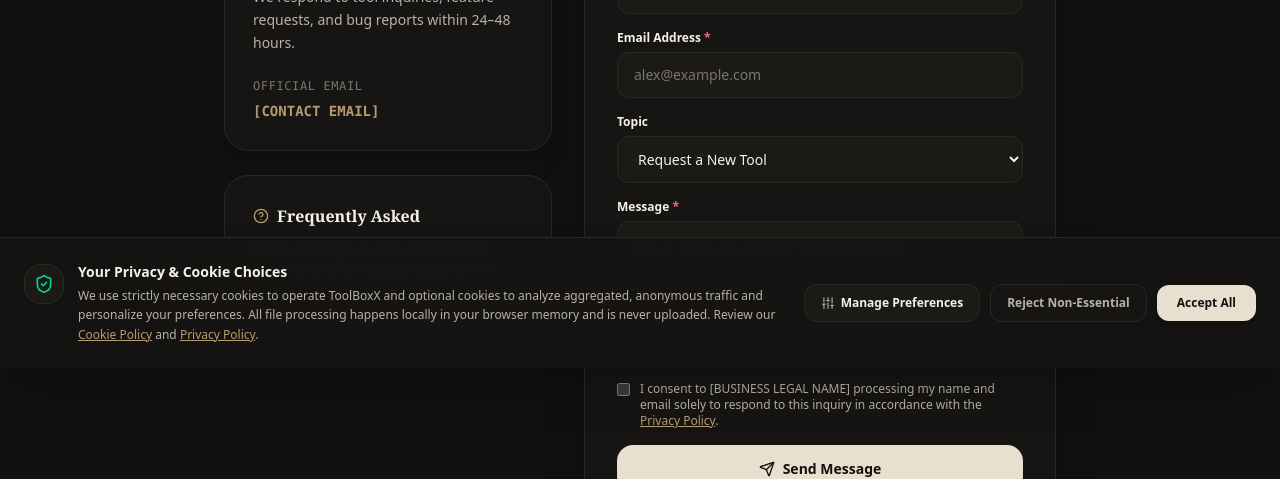
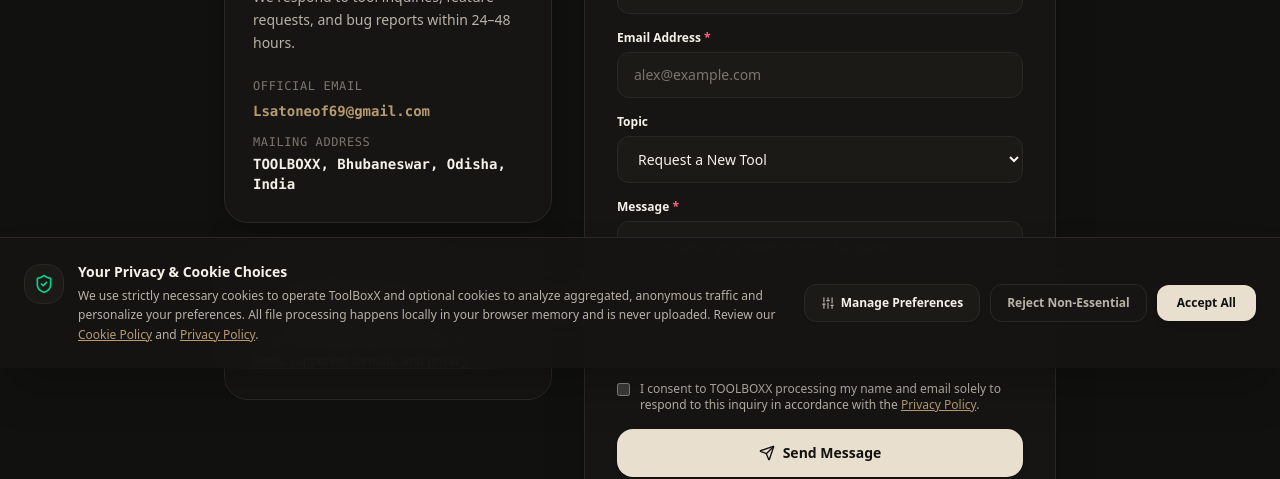
Before and after one commit to aariya11/tools, a React (Vite) app: page /contact in a window 1280 px wide. Shown: the part 432-911 px from the top of the page. Built offline with nearby package versions, Linux system fonts and the light colour scheme; no server answers.

Commit message:
feat(legal): populate business details for TOOLBOXX (Bhubaneswar, Odisha) and contact email

```diff
--- a/src/pages/ContactPage.tsx
+++ b/src/pages/ContactPage.tsx
@@ -80,16 +80,26 @@
             <p className="text-xs sm:text-sm text-[var(--c-muted)] leading-relaxed font-normal">
               We respond to tool inquiries, feature requests, and bug reports within 24–48 hours.
             </p>
-            <div className="pt-2">
+            <div className="pt-2 space-y-3">
+              <div>
                 <span className="text-xs font-mono text-[var(--c-subtle)] uppercase tracking-wider block mb-1">
                   Official Email
                 </span>
                 <a
-                href="mailto:[CONTACT EMAIL]"
+                  href="mailto:Lsatoneof69@gmail.com"
                   className="text-sm font-semibold text-[var(--c-gold)] hover:text-[var(--c-accent)] transition-colors font-mono"
                 >
-                [CONTACT EMAIL]
+                  Lsatoneof69@gmail.com
                 </a>
+              </div>
+              <div>
+                <span className="text-xs font-mono text-[var(--c-subtle)] uppercase tracking-wider block mb-1">
+                  Mailing Address
+                </span>
+                <p className="text-sm font-semibold text-[var(--c-text)] font-mono">
+                  TOOLBOXX, Bhubaneswar, Odisha, India
+                </p>
+              </div>
             </div>
           </div>
 
@@ -216,7 +226,7 @@
                       className="mt-0.5 rounded border-[var(--c-border)] text-[var(--c-gold)] focus:ring-[var(--c-gold)]"
                     />
                     <span>
-                      I consent to [BUSINESS LEGAL NAME] processing my name and email solely to respond to this inquiry in accordance with the{' '}
+                      I consent to TOOLBOXX processing my name and email solely to respond to this inquiry in accordance with the{' '}
                       <a href="/privacy" className="text-[var(--c-gold)] underline hover:text-[var(--c-accent)]">
                         Privacy Policy
                       </a>
--- a/src/pages/CookiePolicyPage.tsx
+++ b/src/pages/CookiePolicyPage.tsx
@@ -85,7 +85,7 @@
             <div className="p-5 rounded-2xl bg-[var(--c-card)] border border-[var(--c-border)] space-y-2">
               <span className="font-bold text-[var(--c-text)] text-sm block">Analytics Cookies (Consent-Gated)</span>
               <p className="text-[var(--c-muted)] leading-relaxed">
-                When enabled by you, anonymous aggregate usage metrics are evaluated via [ANALYTICS PROVIDER] solely to improve platform stability, page load speed, and user experience. No personal identifiers or document contents are collected.
+                When enabled by you, anonymous aggregate usage metrics are evaluated via privacy-focused aggregate telemetry solely to improve platform stability, page load speed, and user experience. No personal identifiers or document contents are collected.
               </p>
             </div>
 
@@ -112,7 +112,7 @@
             4. Inquiries & Data Privacy Officer
           </h2>
           <p>
-            For questions about our cookie architecture or telemetry policies, contact [BUSINESS LEGAL NAME] at <a href="mailto:[CONTACT EMAIL]" className="text-[var(--c-gold)] font-mono underline">[CONTACT EMAIL]</a>.
+            For questions about our cookie architecture or telemetry policies, contact TOOLBOXX at <a href="mailto:Lsatoneof69@gmail.com" className="text-[var(--c-gold)] font-mono underline">Lsatoneof69@gmail.com</a>.
           </p>
         </section>
       </div>
--- a/src/pages/DisclaimerPage.tsx
+++ b/src/pages/DisclaimerPage.tsx
@@ -60,7 +60,7 @@
             4. Limitation of Liability
           </h2>
           <p>
-            In no event shall [BUSINESS LEGAL NAME], its creators, contributors, or infrastructure providers be liable for any direct, indirect, incidental, special, consequential, or punitive damages resulting from the use or inability to use the platform, including but not limited to file loss, corrupted outputs, or operational interruptions.
+            In no event shall TOOLBOXX, its creators, contributors, or infrastructure providers be liable for any direct, indirect, incidental, special, consequential, or punitive damages resulting from the use or inability to use the platform, including but not limited to file loss, corrupted outputs, or operational interruptions.
           </p>
         </section>
 
@@ -69,7 +69,7 @@
             5. Inquiries
           </h2>
           <p>
-            Questions regarding tool calculations or technical disclaimers may be addressed to [BUSINESS LEGAL NAME] at <a href="mailto:[CONTACT EMAIL]" className="text-[var(--c-gold)] font-mono underline">[CONTACT EMAIL]</a>.
+            Questions regarding tool calculations or technical disclaimers may be addressed to TOOLBOXX at <a href="mailto:Lsatoneof69@gmail.com" className="text-[var(--c-gold)] font-mono underline">Lsatoneof69@gmail.com</a>.
           </p>
         </section>
       </div>
--- a/src/pages/DmcaPage.tsx
+++ b/src/pages/DmcaPage.tsx
@@ -61,13 +61,13 @@
             3. Designated DMCA Agent Contact Information
           </h2>
           <p>
-            Notices of copyright infringement should be transmitted to the Designated Agent for [BUSINESS LEGAL NAME]:
+            Notices of copyright infringement should be transmitted to the Designated Agent for TOOLBOXX:
           </p>
           <ul className="space-y-1.5 list-none font-mono text-xs sm:text-sm text-[var(--c-text)] bg-[var(--c-card)] p-4 rounded-xl border border-[var(--c-border)]">
             <li><strong>Designated Agent:</strong> Copyright Agent / Legal Counsel</li>
-            <li><strong>Entity:</strong> [BUSINESS LEGAL NAME]</li>
-            <li><strong>Mailing Address:</strong> [BUSINESS ADDRESS]</li>
-            <li><strong>Agent Email:</strong> <a href="mailto:[CONTACT EMAIL]" className="text-[var(--c-gold)]">[CONTACT EMAIL]</a></li>
+            <li><strong>Entity:</strong> TOOLBOXX</li>
+            <li><strong>Mailing Address:</strong> Bhubaneswar, Odisha, India</li>
+            <li><strong>Agent Email:</strong> <a href="mailto:Lsatoneof69@gmail.com" className="text-[var(--c-gold)]">Lsatoneof69@gmail.com</a></li>
           </ul>
           <p className="text-xs text-[var(--c-muted)]">
             You may also transmit notices directly via our{' '}
--- a/src/pages/PrivacyPage.tsx
+++ b/src/pages/PrivacyPage.tsx
@@ -46,10 +46,10 @@
             The data controller responsible for the operation of ToolBoxX is:
           </p>
           <ul className="space-y-1.5 list-none font-mono text-xs sm:text-sm text-[var(--c-text)] bg-[var(--c-card)] p-4 rounded-xl border border-[var(--c-border)]">
-            <li><strong>Legal Entity:</strong> [BUSINESS LEGAL NAME]</li>
-            <li><strong>Address:</strong> [BUSINESS ADDRESS]</li>
-            <li><strong>Contact Email:</strong> [CONTACT EMAIL]</li>
-            <li><strong>Jurisdiction:</strong> [COUNTRY/JURISDICTION]</li>
+            <li><strong>Legal Entity:</strong> TOOLBOXX</li>
+            <li><strong>Address:</strong> Bhubaneswar, Odisha, India</li>
+            <li><strong>Contact Email:</strong> <a href="mailto:Lsatoneof69@gmail.com" className="text-[var(--c-gold)]">Lsatoneof69@gmail.com</a></li>
+            <li><strong>Jurisdiction:</strong> Odisha, India</li>
           </ul>
         </section>
 
@@ -90,7 +90,7 @@
           </p>
           <ul className="space-y-2 list-disc pl-5 text-[var(--c-muted)]">
             <li><strong>Contact Submissions:</strong> If you voluntarily send a message through our Contact Page, we collect your name, email address, topic, and message text solely to respond to your query.</li>
-            <li><strong>Data Retention:</strong> Inquiries submitted via the contact form are retained for [DATA RETENTION PERIOD] to resolve follow-ups, after which they are permanently purged. Document files processed in tools are retained on servers for 0 seconds.</li>
+            <li><strong>Data Retention:</strong> Inquiries submitted via the contact form are retained for 90 days to resolve follow-ups, after which they are permanently purged. Document files processed in tools are retained on servers for 0 seconds.</li>
             <li><strong>No User Accounts:</strong> ToolBoxX does not require user registration, passwords, or personal profiles.</li>
           </ul>
         </section>
@@ -100,7 +100,7 @@
             5. Cookies, Local Storage & Analytics
           </h2>
           <p>
-            ToolBoxX uses local browser storage for essential site preferences (active visual theme, cookie consent preferences, and optional tool configurations). Optional aggregate analytics may be provided by [ANALYTICS PROVIDER] only after explicit consent via our cookie consent banner. Please refer to our <a href="/cookie-policy" className="text-[var(--c-gold)] underline">Cookie Policy</a> to view details or modify your preferences.
+            ToolBoxX uses local browser storage for essential site preferences (active visual theme, cookie consent preferences, and optional tool configurations). Optional aggregate analytics may be provided by privacy-focused aggregate analytics only after explicit consent via our cookie consent banner. Please refer to our <a href="/cookie-policy" className="text-[var(--c-gold)] underline">Cookie Policy</a> to view details or modify your preferences.
           </p>
         </section>
 
@@ -125,7 +125,7 @@
             7. Contacting Us
           </h2>
           <p>
-            To exercise your privacy rights or discuss our privacy safeguards, contact [BUSINESS LEGAL NAME] at <a href="mailto:[CONTACT EMAIL]" className="text-[var(--c-gold)] font-mono underline">[CONTACT EMAIL]</a> or via our <a href="/contact" className="text-[var(--c-gold)] underline">Contact Form</a>.
+            To exercise your privacy rights or discuss our privacy safeguards, contact TOOLBOXX at <a href="mailto:Lsatoneof69@gmail.com" className="text-[var(--c-gold)] font-mono underline">Lsatoneof69@gmail.com</a> or via our <a href="/contact" className="text-[var(--c-gold)] underline">Contact Form</a>.
           </p>
         </section>
       </div>
--- a/src/pages/TermsPage.tsx
+++ b/src/pages/TermsPage.tsx
@@ -28,7 +28,7 @@
             1. Acceptance of Terms & Operator Identification
           </h2>
           <p>
-            By accessing or using ToolBoxX (the "Service"), operated by <strong>[BUSINESS LEGAL NAME]</strong> ("we", "us", or "our"), located at <strong>[BUSINESS ADDRESS]</strong> (Contact: <a href="mailto:[CONTACT EMAIL]" className="text-[var(--c-gold)] font-mono">[CONTACT EMAIL]</a>), you agree to be bound by these Terms of Service. If you do not agree, do not access or use the website.
+            By accessing or using ToolBoxX (the "Service"), operated by <strong>TOOLBOXX</strong> ("we", "us", or "our"), located at <strong>Bhubaneswar, Odisha, India</strong> (Contact: <a href="mailto:Lsatoneof69@gmail.com" className="text-[var(--c-gold)] font-mono">Lsatoneof69@gmail.com</a>), you agree to be bound by these Terms of Service. If you do not agree, do not access or use the website.
           </p>
         </section>
 
@@ -54,7 +54,7 @@
             <strong>You own your files:</strong> ToolBoxX does not claim any ownership, copyright, or intellectual property rights over files, text, images, or documents you process. Because operations execute locally in your browser memory, we never acquire rights, copies, or licenses over your content.
           </p>
           <p>
-            All website software, branding, interface designs, logos, and original educational guides are the intellectual property of [BUSINESS LEGAL NAME] and protected under applicable copyright laws.
+            All website software, branding, interface designs, logos, and original educational guides are the intellectual property of TOOLBOXX and protected under applicable copyright laws.
           </p>
         </section>
 
@@ -63,7 +63,7 @@
             4. Free Service & Refund Policy
           </h2>
           <p>
-            ToolBoxX core web utilities are offered free of charge. No registration, payment, or credit card is required. In the event that optional paid tiers or enterprise licensing are made available, all transactions and cancellations will be governed by our statutory refund policy: <strong>[REFUND TERMS]</strong>.
+            ToolBoxX core web utilities are offered free of charge. No registration, payment, or credit card is required. In the event that optional paid tiers or enterprise licensing are made available, all transactions and cancellations will be governed by our statutory refund policy: <strong>14-day refund window for any future paid tiers or subscriptions</strong>.
           </p>
         </section>
 
@@ -81,7 +81,7 @@
             6. Limitation of Liability
           </h2>
           <p>
-            To the maximum extent permitted by law, [BUSINESS LEGAL NAME] and its contributors shall not be liable for any indirect, incidental, special, consequential, or punitive damages arising out of your use of or inability to use the platform.
+            To the maximum extent permitted by law, TOOLBOXX and its contributors shall not be liable for any indirect, incidental, special, consequential, or punitive damages arising out of your use of or inability to use the platform.
           </p>
         </section>
 
@@ -90,7 +90,7 @@
             7. Governing Law & Jurisdiction
           </h2>
           <p>
-            These Terms of Service and any disputes arising under or related to them shall be governed by and construed in accordance with the laws of <strong>[COUNTRY/JURISDICTION]</strong>, without regard to conflict of law principles.
+            These Terms of Service and any disputes arising under or related to them shall be governed by and construed in accordance with the laws of <strong>Odisha, India</strong>, without regard to conflict of law principles.
           </p>
         </section>
 
```
Also changed, not shown: scripts/verify-live.mjs (added, +21 -0 lines). Lines whose indentation alone changed are shown as unchanged.
